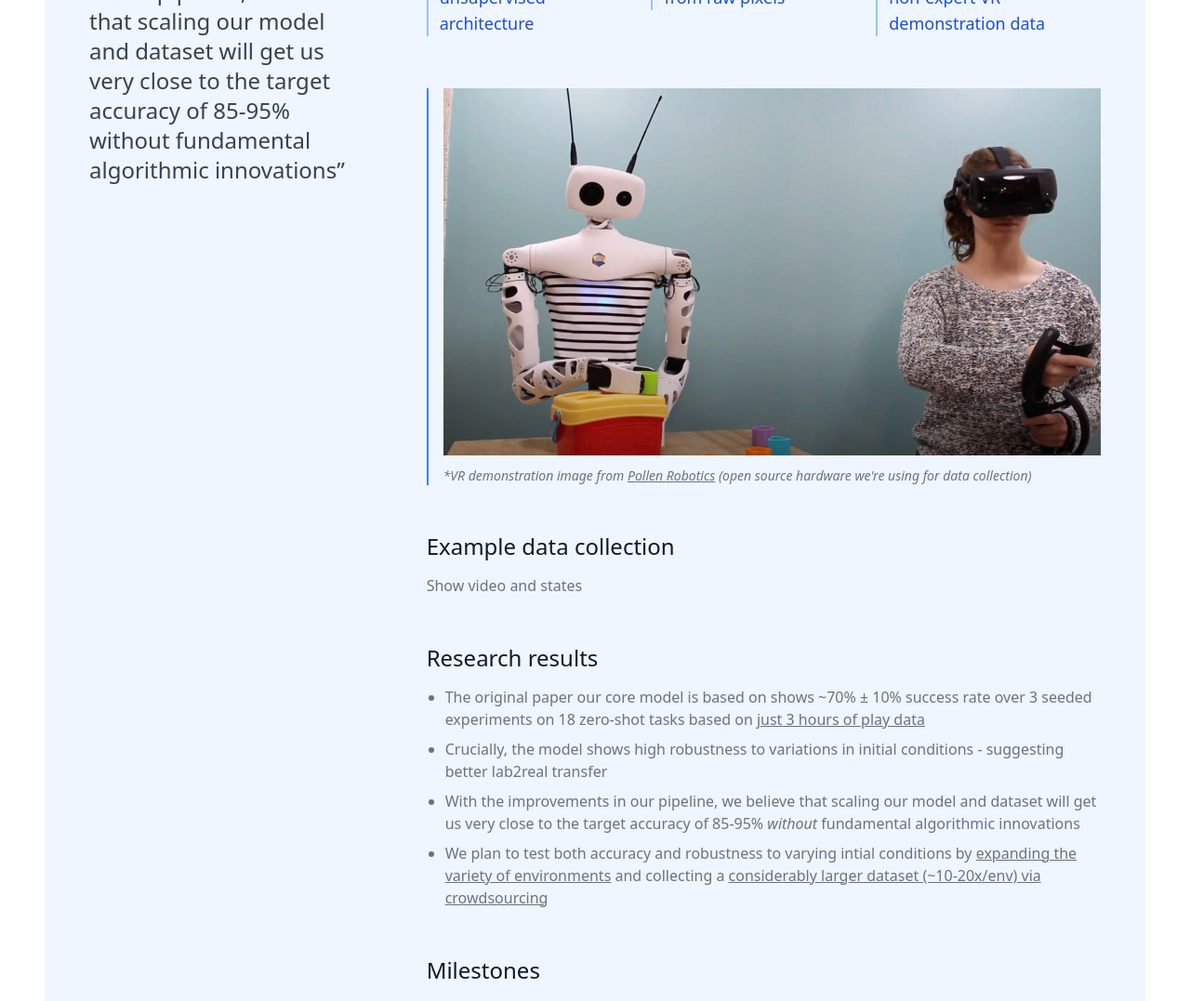
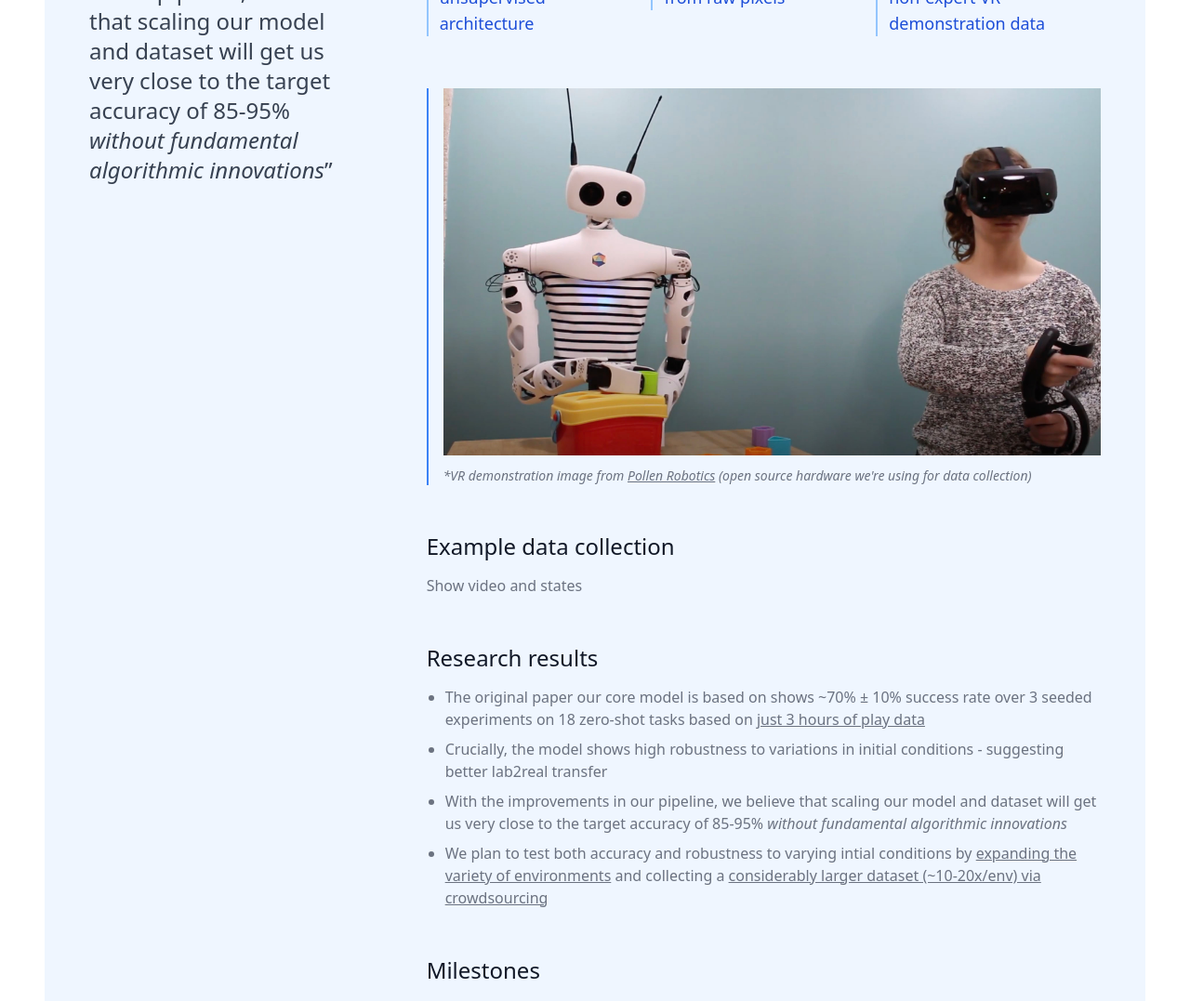
Before and after one commit to seunggs/shelly-robotics-site, a Gatsby site: page /demo in a window 1280 px wide. Shown: the part 2120-3197 px from the top of the page at 93% size. Built offline with nearby package versions, Linux system fonts and the light colour scheme; Gatsby itself is replaced by a stand-in of ours.

Commit message:
minor fix

```diff
--- a/src/pages/demo.js
+++ b/src/pages/demo.js
@@ -208,7 +208,7 @@
               <div className="md:col-span-4 md:pr-16">
                 <Headline color="blue-800">Demo</Headline>
                 <p className="italic mb-5">***This demo is not real (yet) - we're still building out a working demo with a real robot***</p>
-                <p className="text-2xl text-gray-700 mb-6">“With the improvements in our pipeline, we believe that scaling our model and dataset will get us very close to the target accuracy of 85-95% without fundamental algorithmic innovations”</p>
+                <p className="text-2xl text-gray-700 mb-6">“With the improvements in our pipeline, we believe that scaling our model and dataset will get us very close to the target accuracy of 85-95% <span className="italic">without fundamental algorithmic innovations</span>”</p>
               </div>
               <div className="md:col-span-8">
                 <div className="mb-12">
@@ -277,7 +277,7 @@
                     <ul className="list-disc list-outside pl-5 mb-6">
                       <li className="mb-2">The original paper our core model is based on shows ~70% ± 10% success rate over 3 seeded experiments on 18 zero-shot tasks based on <u>just 3 hours of play data</u></li>
                       <li className="mb-2">Crucially, the model shows high robustness to variations in initial conditions - suggesting better lab2real transfer</li>
-                      <li className="mb-2">With the improvements in our pipeline, we believe that scaling our model and dataset will get us very close to the target accuracy of 85-95% <span className="italic">without</span> fundamental algorithmic innovations</li>
+                      <li className="mb-2">With the improvements in our pipeline, we believe that scaling our model and dataset will get us very close to the target accuracy of 85-95% <span className="italic">without fundamental algorithmic innovations</span></li>
                       <li className="mb-2">We plan to test both accuracy and robustness to varying intial conditions by <u>expanding the variety of environments</u> and collecting a <u>considerably larger dataset (~10-20x/env) via crowdsourcing</u></li>
                     </ul>
                   </div>
```
